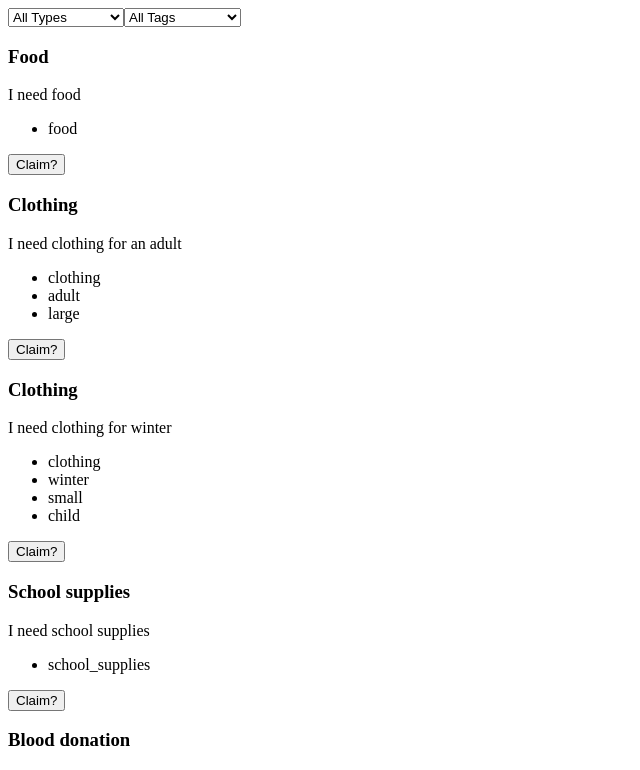
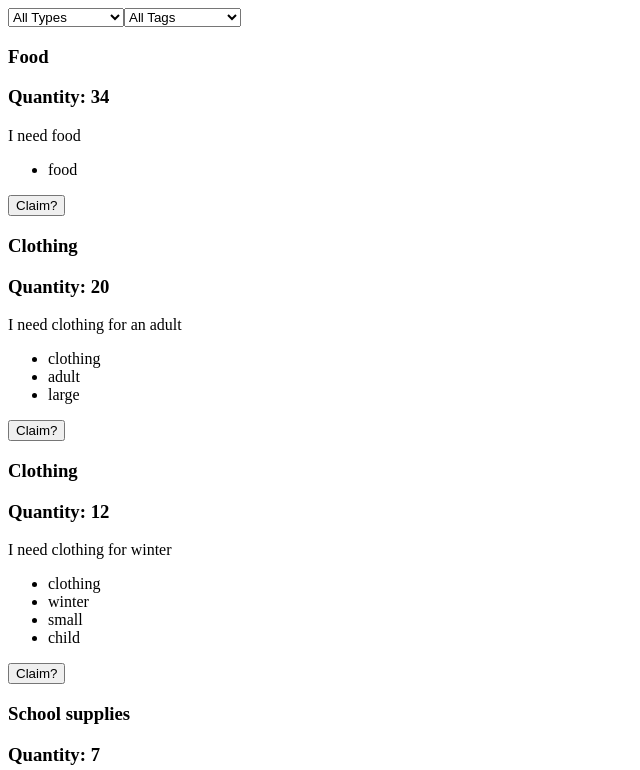
Before and after one commit to GasserElharesy/Elmontakhab, a React (Vite) app in the folder NGO-Website/: page / in a window 1280 px wide. Shown: the top 770 px of the page, without its empty margins (0-640 px from the left). Built offline with nearby package versions, Linux system fonts and the light colour scheme.

Commit message:
added quantity.

```diff
--- a/NGO-Website/src/Pages/Donor/RequestBrowserPage/Request.js
+++ b/NGO-Website/src/Pages/Donor/RequestBrowserPage/Request.js
@@ -8,11 +8,16 @@ export const TYPE_OF_REQUESTS = {
 
 export class Request {
   isClaimed = false;
-  constructor(id, type, description, tags) {
+  constructor(id, type, description, tags, quantity) {
+    this.quantity = quantity;
     this.id = id;
     this.type = type;
     this.description = description;
     this.tags = tags;
+  }
+
+  getQuantity() {
+    return this.quantity;
   }
 
   getType() {
--- a/NGO-Website/src/Pages/Donor/RequestBrowserPage/RequestBrowserPage.jsx
+++ b/NGO-Website/src/Pages/Donor/RequestBrowserPage/RequestBrowserPage.jsx
@@ -1,30 +1,40 @@
-import React, { useState } from 'react';
+import React, { useState } from "react";
 import { Request } from "./Request";
 import { TYPE_OF_REQUESTS } from "./Request";
 import FilterBar from "./FilterBar";
 import RequestCard from "./RequestCard";
 function RequestBrowserPage() {
   const listOfRequests = [
-    new Request(1, TYPE_OF_REQUESTS.food, "I need food", ["food"]),
-    new Request(2, TYPE_OF_REQUESTS.clothing, "I need clothing for an adult", [
-      "clothing",
-      "adult",
-      "large",
-    ]),
-    new Request(3, TYPE_OF_REQUESTS.clothing, "I need clothing for winter", [
-      "clothing",
-      "winter",
-      "small",
-      "child",
-    ]),
-    new Request(4, TYPE_OF_REQUESTS.school_supplies, "I need school supplies", [
-      "school_supplies",
-    ]),
-    new Request(5, TYPE_OF_REQUESTS.blood_donation, "I need blood donation", [
-      "blood_donation",
-      "type_a",
-    ]),
-    new Request(6, TYPE_OF_REQUESTS.probono, "I need probono", ["medical"]),
+    new Request(1, TYPE_OF_REQUESTS.food, "I need food", ["food"], 34),
+    new Request(
+      2,
+      TYPE_OF_REQUESTS.clothing,
+      "I need clothing for an adult",
+      ["clothing", "adult", "large"],
+      20
+    ),
+    new Request(
+      3,
+      TYPE_OF_REQUESTS.clothing,
+      "I need clothing for winter",
+      ["clothing", "winter", "small", "child"],
+      12
+    ),
+    new Request(
+      4,
+      TYPE_OF_REQUESTS.school_supplies,
+      "I need school supplies",
+      ["school_supplies"],
+      7
+    ),
+    new Request(
+      5,
+      TYPE_OF_REQUESTS.blood_donation,
+      "I need blood donation",
+      ["blood_donation", "type_a"],
+      2
+    ),
+    new Request(6, TYPE_OF_REQUESTS.probono, "I need probono", ["medical"], 22),
   ];
 
   const [filteredRequests, setFilteredRequests] = useState(listOfRequests);
--- a/NGO-Website/src/Pages/Donor/RequestBrowserPage/RequestCard.jsx
+++ b/NGO-Website/src/Pages/Donor/RequestBrowserPage/RequestCard.jsx
@@ -3,6 +3,7 @@ function RequestCard({ request, onClaim }) {
     <>
       <div className="request-card-container">
         <h3>{request.type}</h3>
+        <h3>Quantity: {request.quantity}</h3>
         <p>{request.description}</p>
         <ul>
           {request.tags.map((tag) => (
```
